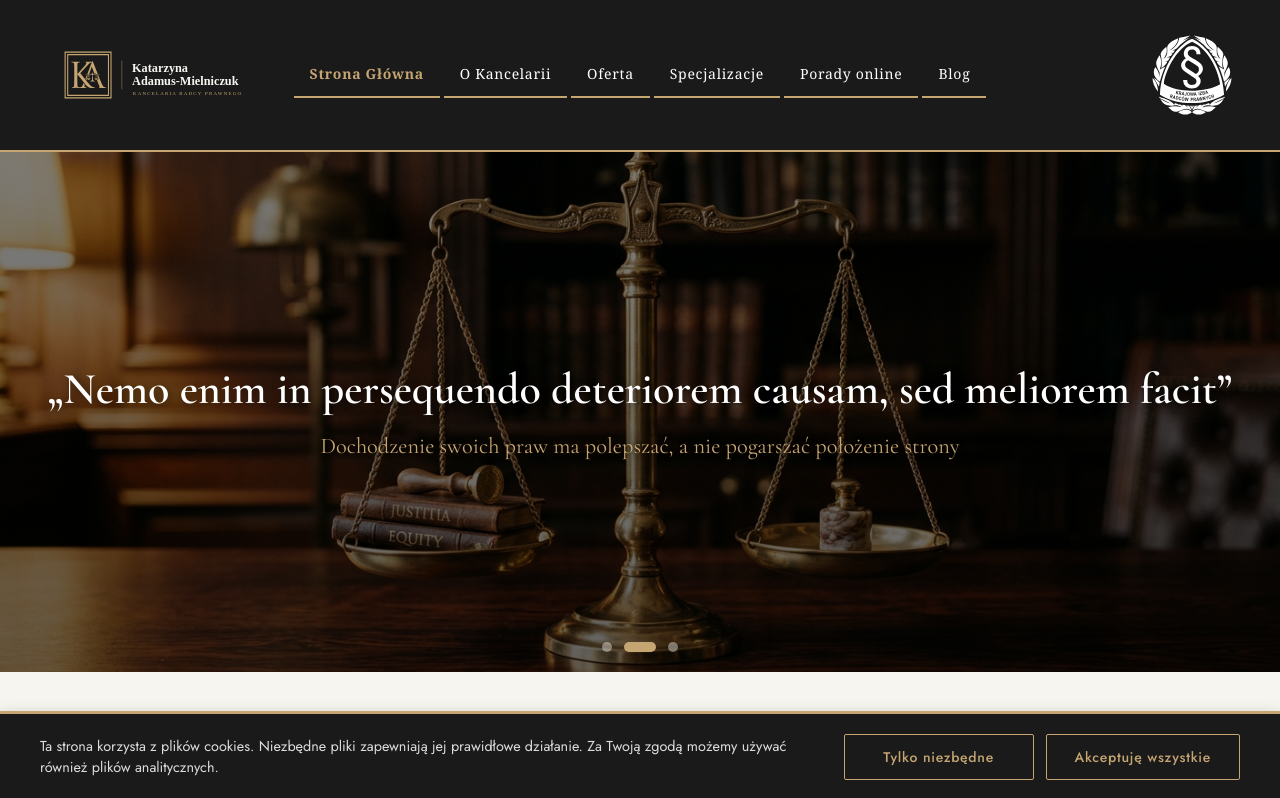
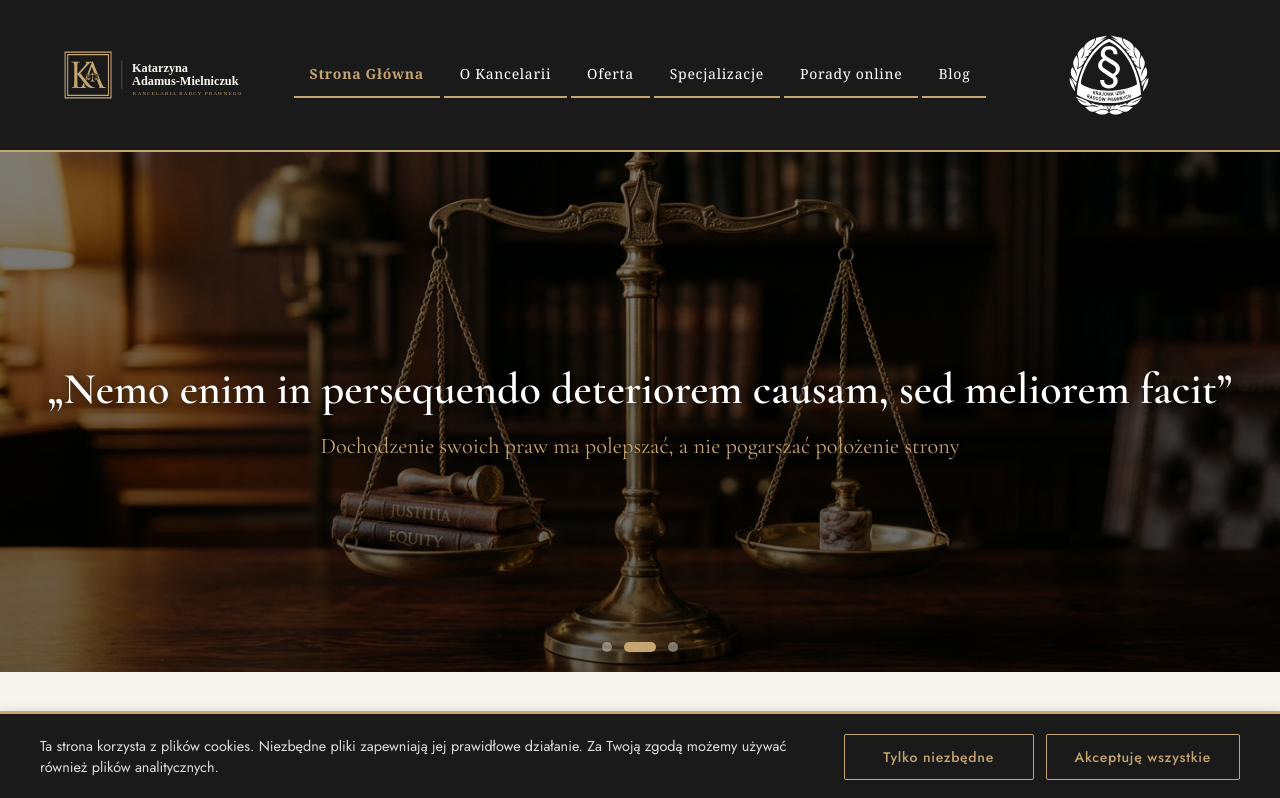
Before and after one commit to NiewiarowskiD/Kancelaria_Adamus, a React (Vite) app: page / in a window 1280 px wide. Shown: the top 798 px of the page. Built offline with nearby package versions, Linux system fonts and the light colour scheme.

Commit message:
fix: logo and hamburger center

```diff
--- a/src/components/Navbar.tsx
+++ b/src/components/Navbar.tsx
@@ -186,12 +186,12 @@ export default function Navbar({ currentPage, onNavigate }: NavbarProps) {
             ))}
           </Box>
 
-          <Box sx={{ flex: 1, display: 'flex', alignItems: 'center', justifyContent: 'flex-end' }}>
+          <Box sx={{ flex: 1, display: 'flex', alignItems: 'center', justifyContent: { xs: 'flex-end', md: 'center' }, }}>
             <Box
               component="img"
               src="/logo_KIRP_noback.svg"
               alt="Krajowa Izba Radców Prawnych"
-              sx={{ display: { xs: 'none', md: 'block',  alignItems: 'center', justifyContent: 'center' }, height: 80, width: 'auto', maxWidth: '100%',  alignItems: 'center', }}
+              sx={{ display: { xs: 'none', md: 'block',  alignItems: 'center', justifyContent: 'center'}, height: 80, width: 'auto', maxWidth: '100%',  alignItems: 'center', }}
             />
             <IconButton
               sx={{ display: { xs: 'flex', md: 'none' }, color: 'secondary.main' }}
```
